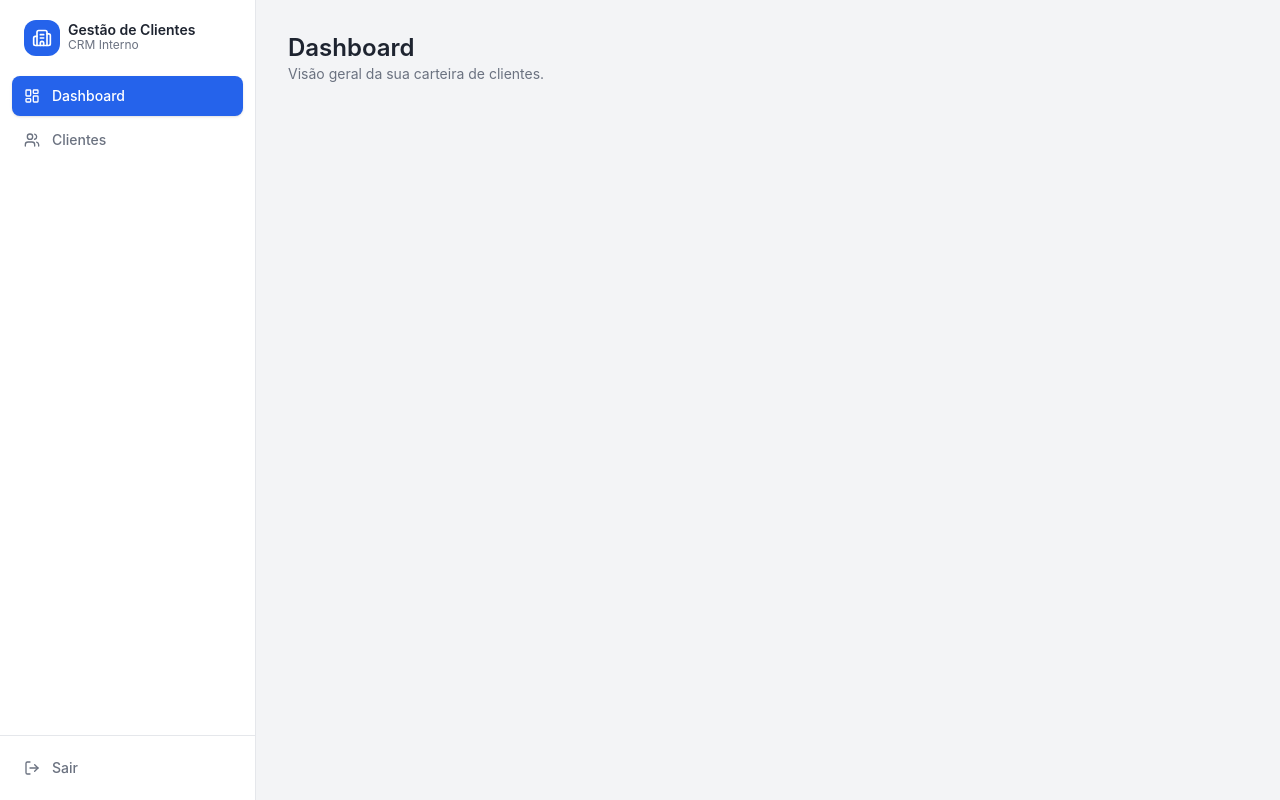
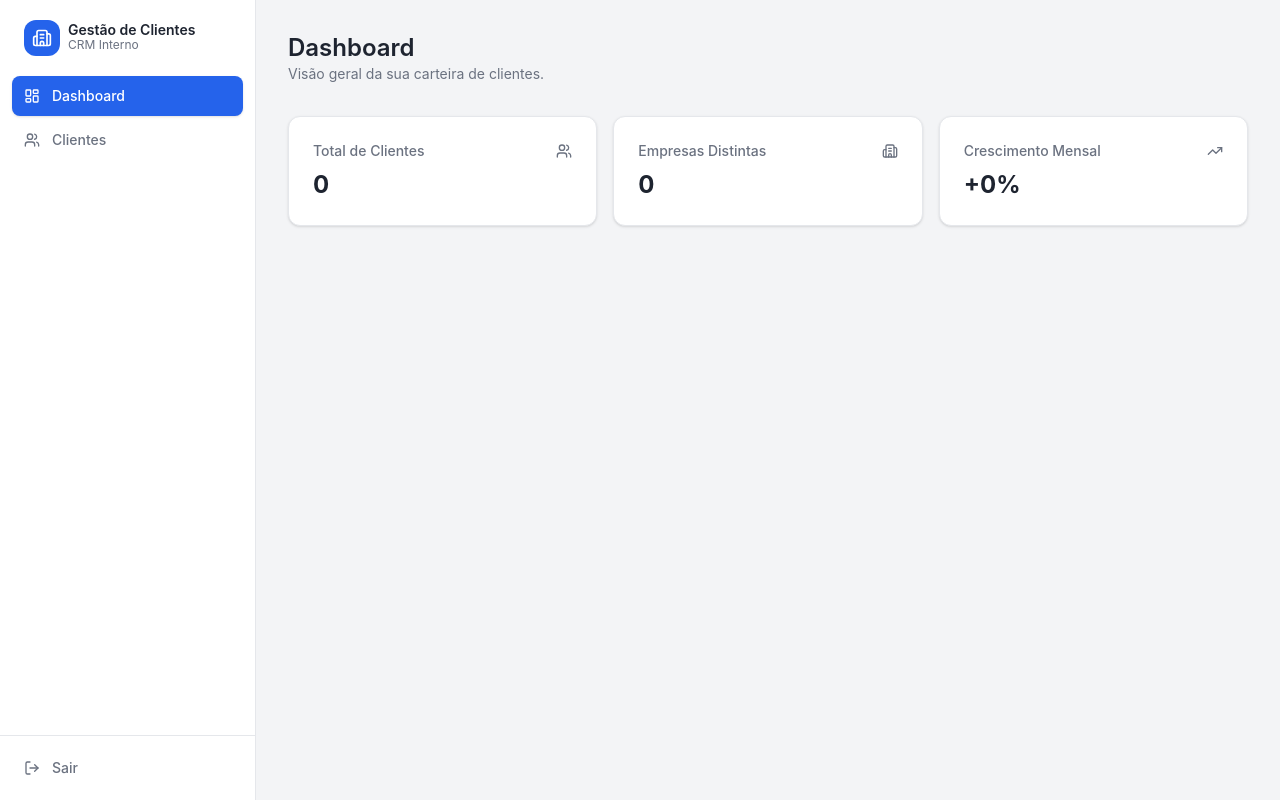
Before and after one commit to elton-leonardo-mp/gestao-clientes, a React app in the folder frontend/: page / in a window 1280 px wide. Both pictures are taken after typing "name@example.com", "Sample123" into the empty fields and a click on the button "Entrar". Built offline with nearby package versions, Linux system fonts and the light colour scheme; no server answers; the HTML template or start-up script is replaced by a standard one.

Commit message:
feat: implementa Dashboard consumindo API real do backend

```diff
--- a/frontend/src/pages/Dashboard.jsx
+++ b/frontend/src/pages/Dashboard.jsx
@@ -1,10 +1,51 @@
+import { useEffect, useState } from "react";
+import { Users, TrendingUp, Building2 } from "lucide-react";
+import { Card, CardHeader, CardTitle, CardContent } from "@/components/ui/card";
+import { listarClientes } from "@/lib/api";
+
 export default function Dashboard() {
+  const [clientes, setClientes] = useState([]);
+  const [loading, setLoading] = useState(true);
+
+  useEffect(() => {
+    listarClientes()
+      .then((res) => setClientes(res.data))
+      .catch(() => setClientes([]))
+      .finally(() => setLoading(false));
+  }, []);
+
+  const totalClientes = clientes.length;
+  const empresasUnicas = new Set(clientes.map((c) => c.empresa).filter(Boolean))
+    .size;
+
+  const cards = [
+    { label: "Total de Clientes", value: totalClientes, icon: Users },
+    { label: "Empresas Distintas", value: empresasUnicas, icon: Building2 },
+    { label: "Crescimento Mensal", value: "+0%", icon: TrendingUp },
+  ];
+
   return (
     <div>
-      <h1 className="text-2xl font-semibold">Dashboard</h1>
-      <p className="text-sm text-muted-foreground">
-        Visão geral da sua carteira de clientes.
-      </p>
+      <div className="mb-8">
+        <h1 className="text-2xl font-semibold">Dashboard</h1>
+        <p className="text-sm text-muted-foreground">
+          Visão geral da sua carteira de clientes.
+        </p>
+      </div>
+
+      <div className="grid grid-cols-1 gap-4 sm:grid-cols-2 lg:grid-cols-3">
+        {cards.map(({ label, value, icon: Icon }) => (
+          <Card key={label}>
+            <CardHeader className="flex-row items-center justify-between space-y-0 pb-2">
+              <CardTitle>{label}</CardTitle>
+              <Icon className="h-4 w-4 text-muted-foreground" />
+            </CardHeader>
+            <CardContent>
+              <p className="text-2xl font-bold">{loading ? "—" : value}</p>
+            </CardContent>
+          </Card>
+        ))}
+      </div>
     </div>
   );
 }
```
